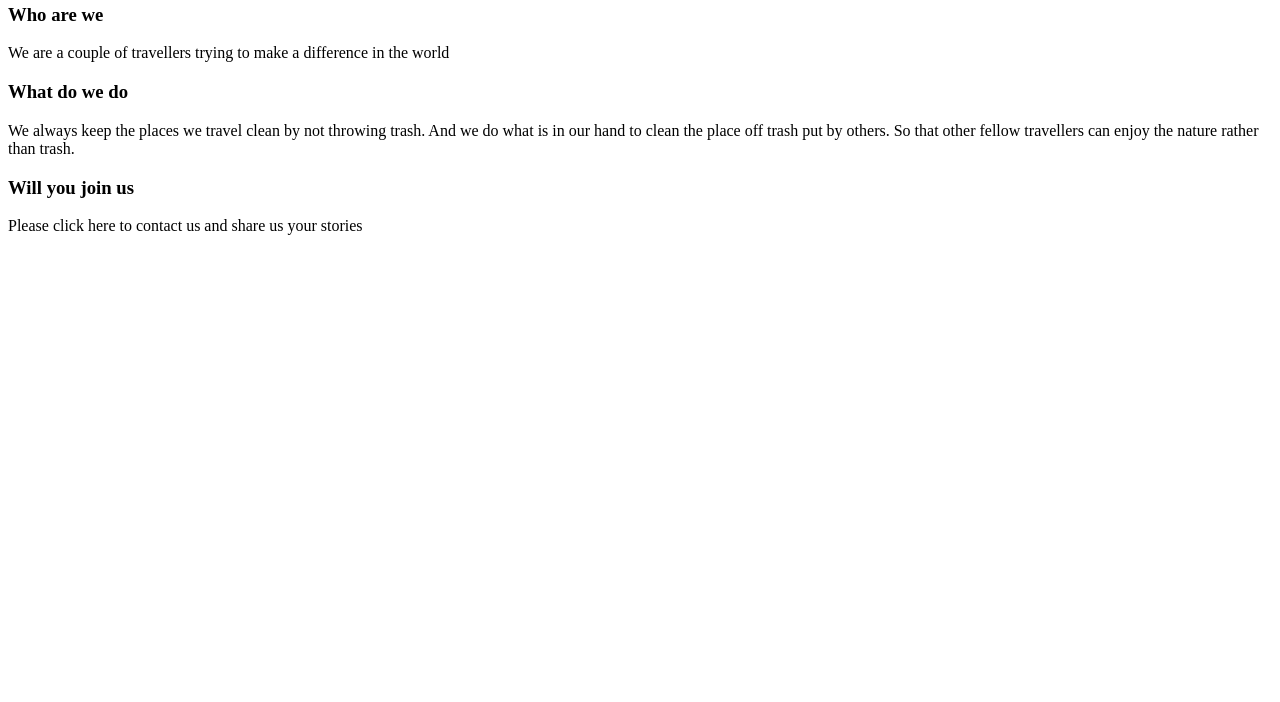
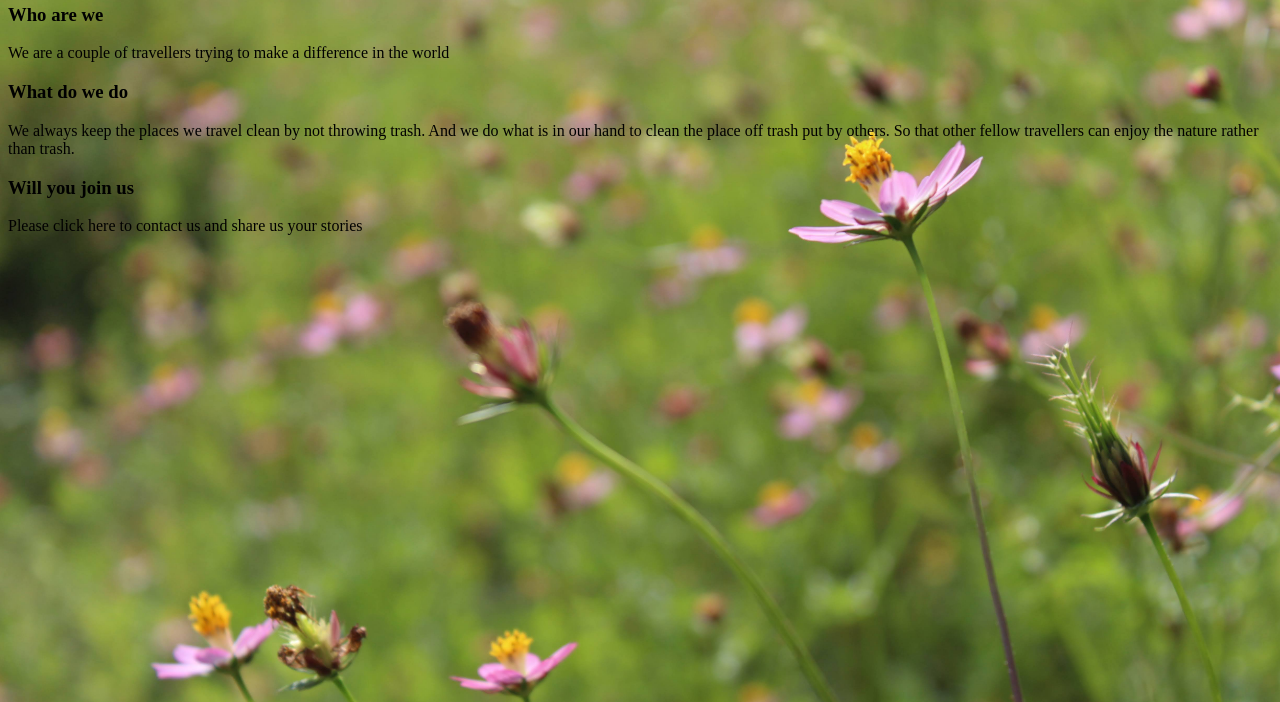
Before and after one commit to SanjithH/SavePlanetEarth, a plain HTML site: page index.html in a window 1280 px wide. Shown: the part 98-800 px from the top of the page. Drawn offline with Linux system fonts and the light colour scheme.

Commit message:
Improvements

```diff
--- a/index.html
+++ b/index.html
@@ -16,7 +16,7 @@
     }
 </STYLE>
 
-<body>
+<body class="body">
 
     <h1 id="title"><a href="./index.html"> Save Planet Earth <img src="./Images/logo.png" height="40px"
                 alt="Broken"></a></h1> <br>
--- a/styles.css
+++ b/styles.css
@@ -2,7 +2,7 @@
     color: green;
     font-family: 'Times New Roman', Times, serif;
     text-align: left;
-    background-color: rgb(229, 253, 229);
+    background: rgb(229, 253, 229);
     display: inline;
 
 }
@@ -21,3 +21,9 @@
     background-color: honeydew;
     display: inline;
     }
+
+    .body {
+
+        background: url(./Images/Nature_Flower.JPG) no-repeat;
+        background-size: cover;
+    }
```
Also changed, not shown: contactus.html (+1 -1 lines), events.html (+1 -1 lines), places.html (+1 -1 lines), results.html (+1 -1 lines), stories.html (+1 -1 lines), Images/Nature_Flower.JPG (added).
